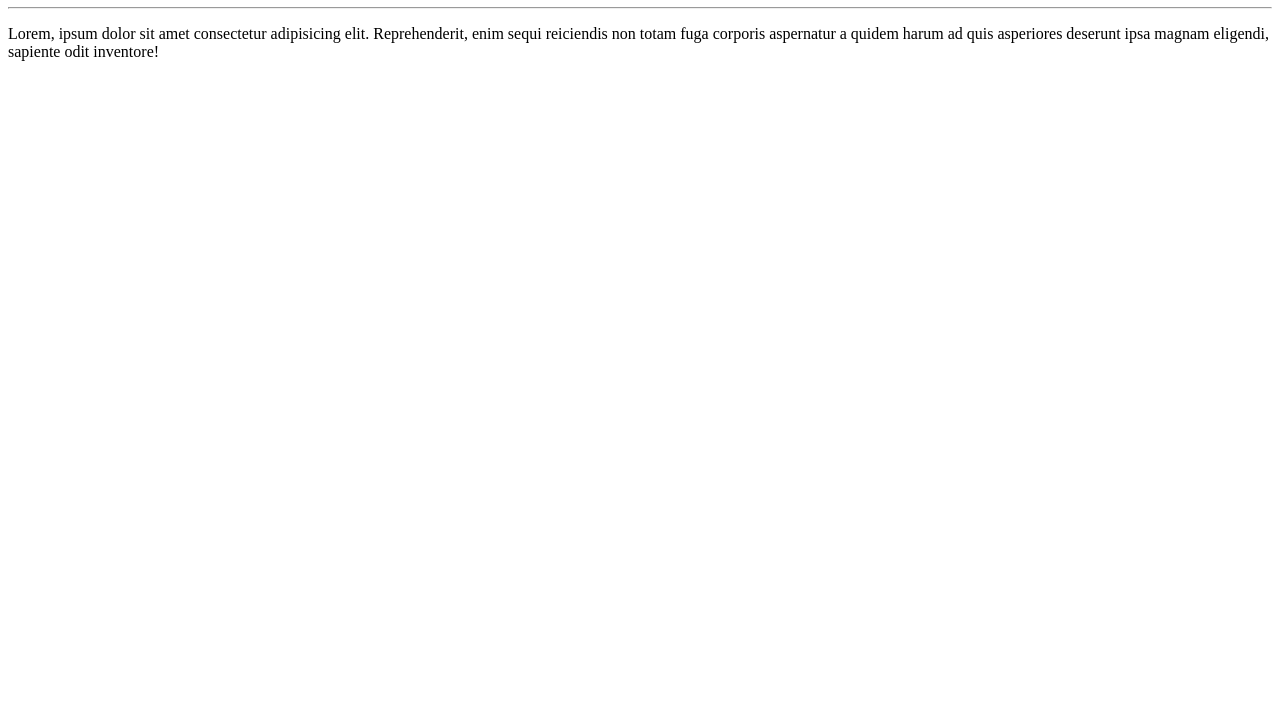
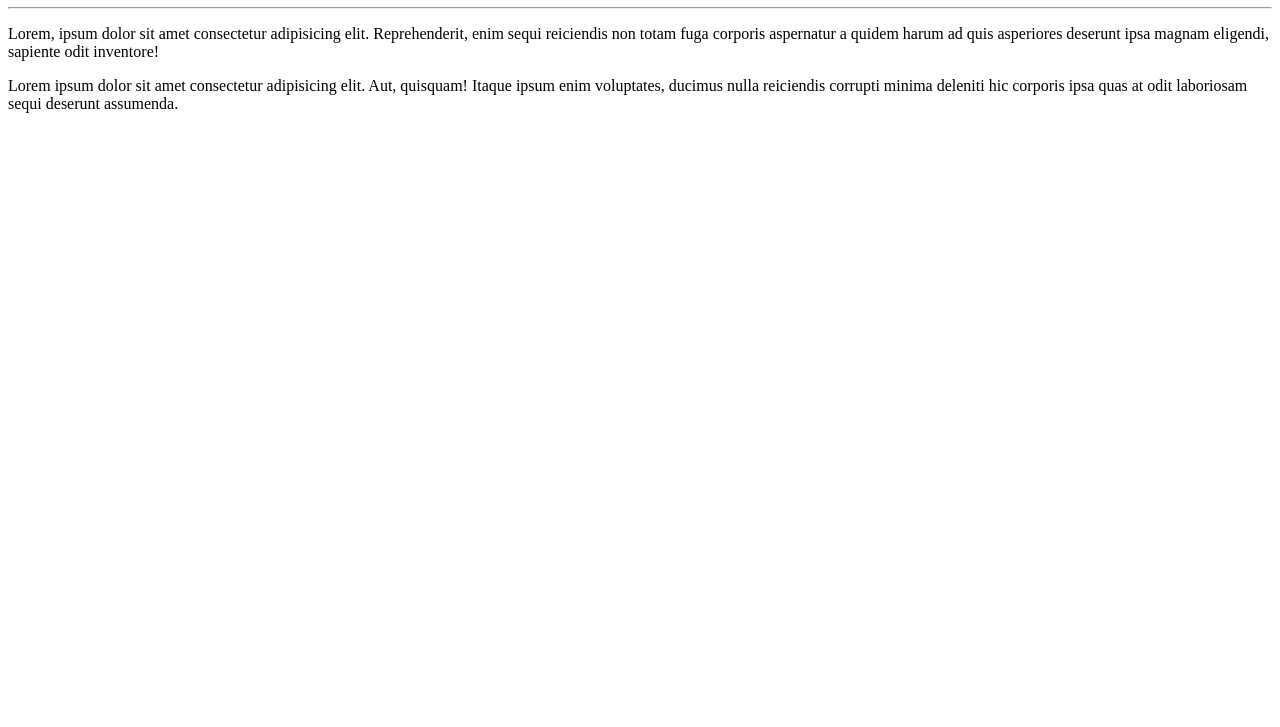
Before and after one commit to Edvanporfirio/Ola-Mundo, a plain HTML site: page site-exemplo/index.html in a window 1280 px wide. Shown: the part 73-800 px from the top of the page. Drawn offline with Linux system fonts and the light colour scheme.

Commit message:
adicionei um paragrado

```diff
--- a/site-exemplo/index.html
+++ b/site-exemplo/index.html
@@ -9,5 +9,6 @@
     <h1>Olá, Mundo!</h1>
     <hr>
     <p>Lorem, ipsum dolor sit amet consectetur adipisicing elit. Reprehenderit, enim sequi reiciendis non totam fuga corporis aspernatur a quidem harum ad quis asperiores deserunt ipsa magnam eligendi, sapiente odit inventore!</p>
+    <p>Lorem ipsum dolor sit amet consectetur adipisicing elit. Aut, quisquam! Itaque ipsum enim voluptates, ducimus nulla reiciendis corrupti minima deleniti hic corporis ipsa quas at odit laboriosam sequi deserunt assumenda.</p>
 </body>
 </html>
```
